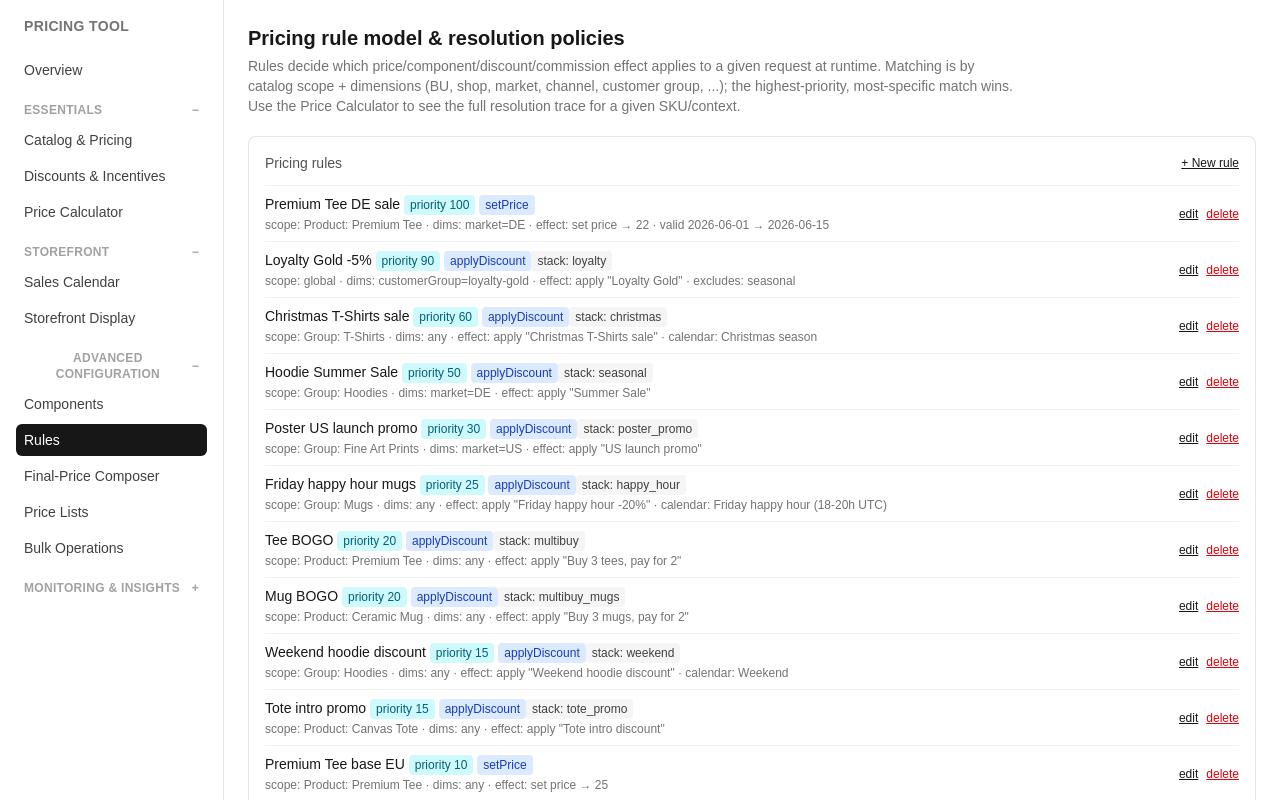
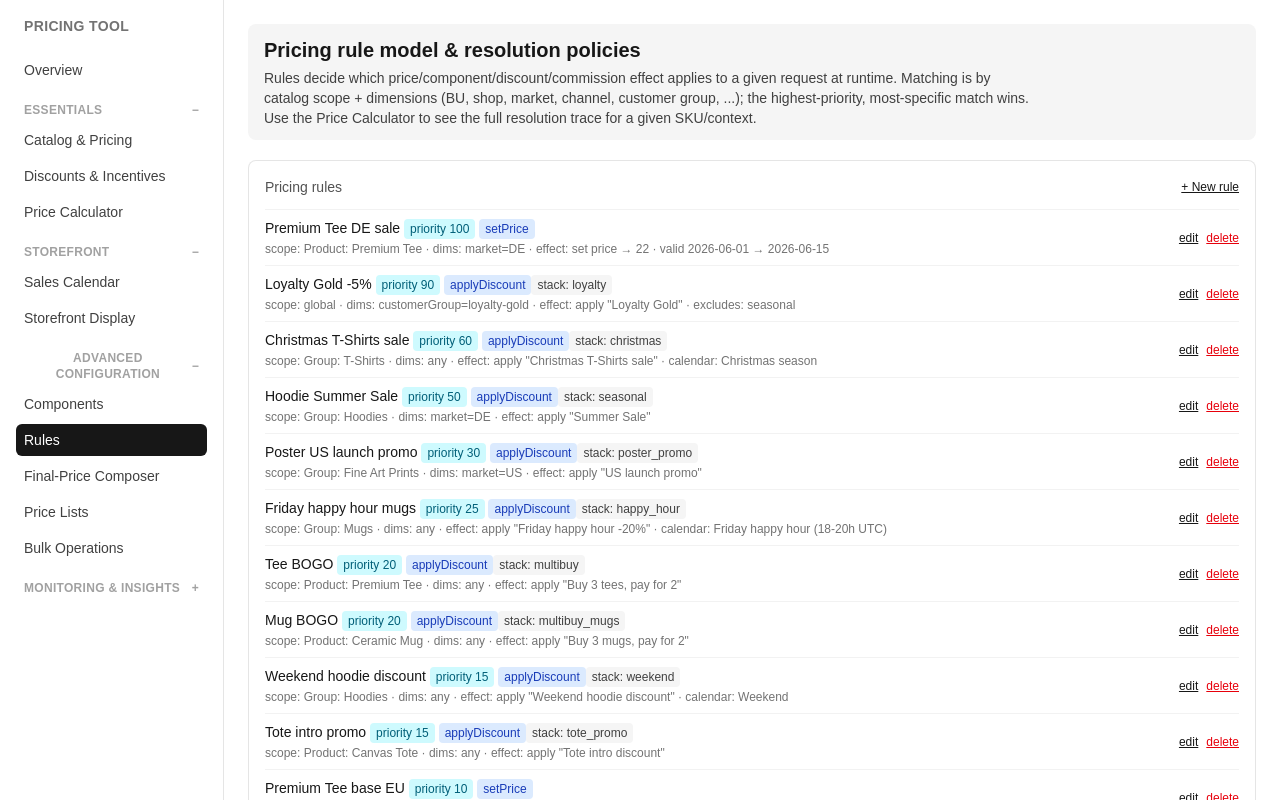
Before and after one commit to giuffridait/pricingtool, a Next.js app: page /rules in a window 1280 px wide. Shown: the top 800 px of the page. Built offline with nearby package versions, Linux system fonts and the light colour scheme.

Commit message:
Give page headers a tinted band so descriptions read clearly
The description paragraph sat directly on the flat page background in
light gray text, making it hard to read. Wrap the header in a subtle
tinted panel and darken the description text for real contrast.

```diff
--- a/src/components/ui.tsx
+++ b/src/components/ui.tsx
@@ -36,9 +36,9 @@ export function Badge({ children, tone = "info" }: { children: ReactNode; tone?:
 
 export function PageHeader({ title, description }: { title: string; description?: string }) {
   return (
-    <div className="mb-5">
+    <div className="mb-5 rounded-lg bg-neutral-100 dark:bg-white/5 px-4 py-3">
       <h1 className="text-xl font-semibold">{title}</h1>
-      {description && <p className="text-sm text-neutral-500 mt-1 max-w-3xl">{description}</p>}
+      {description && <p className="text-sm text-neutral-700 dark:text-neutral-300 mt-1 max-w-3xl">{description}</p>}
     </div>
   );
 }
```
